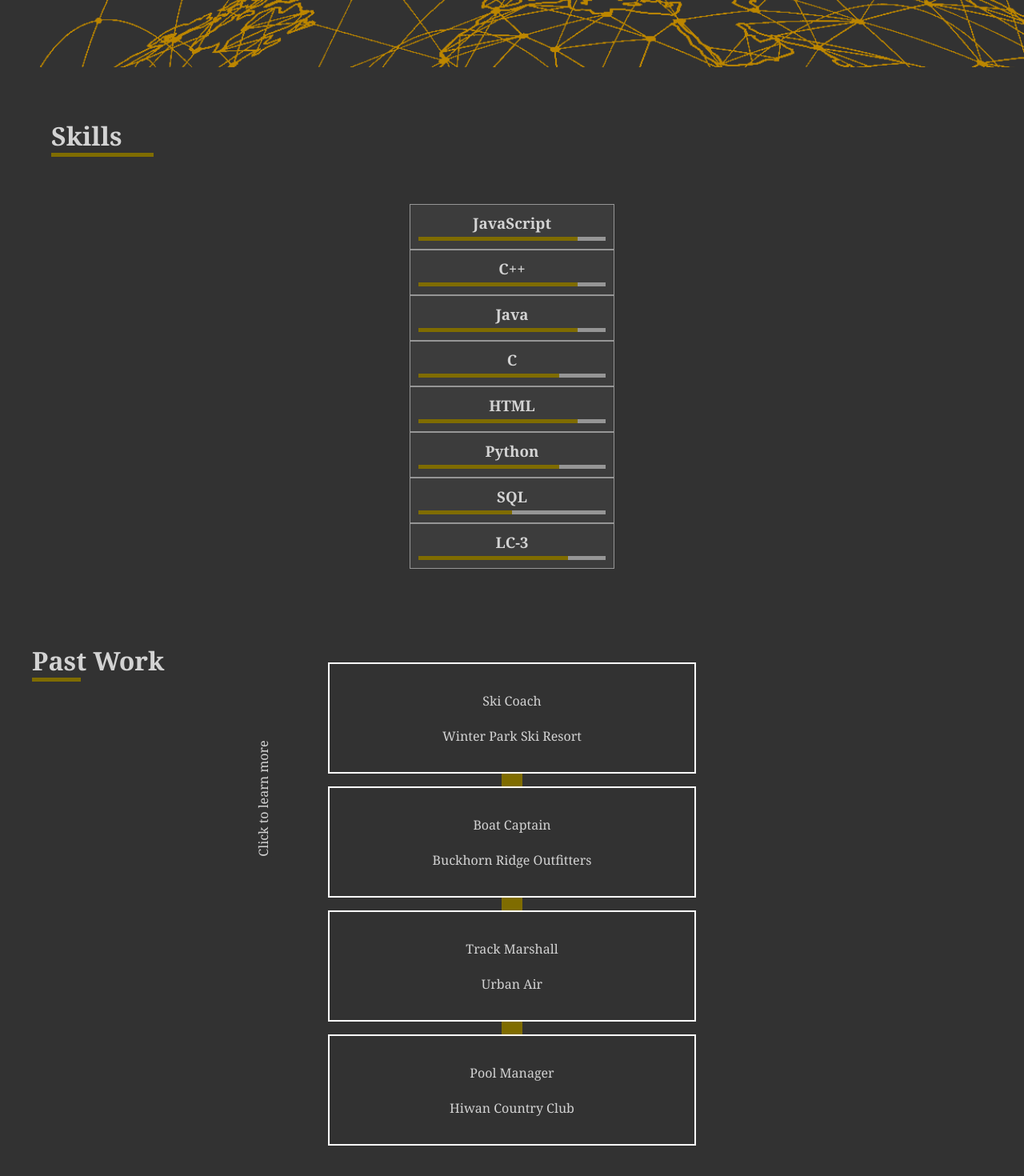
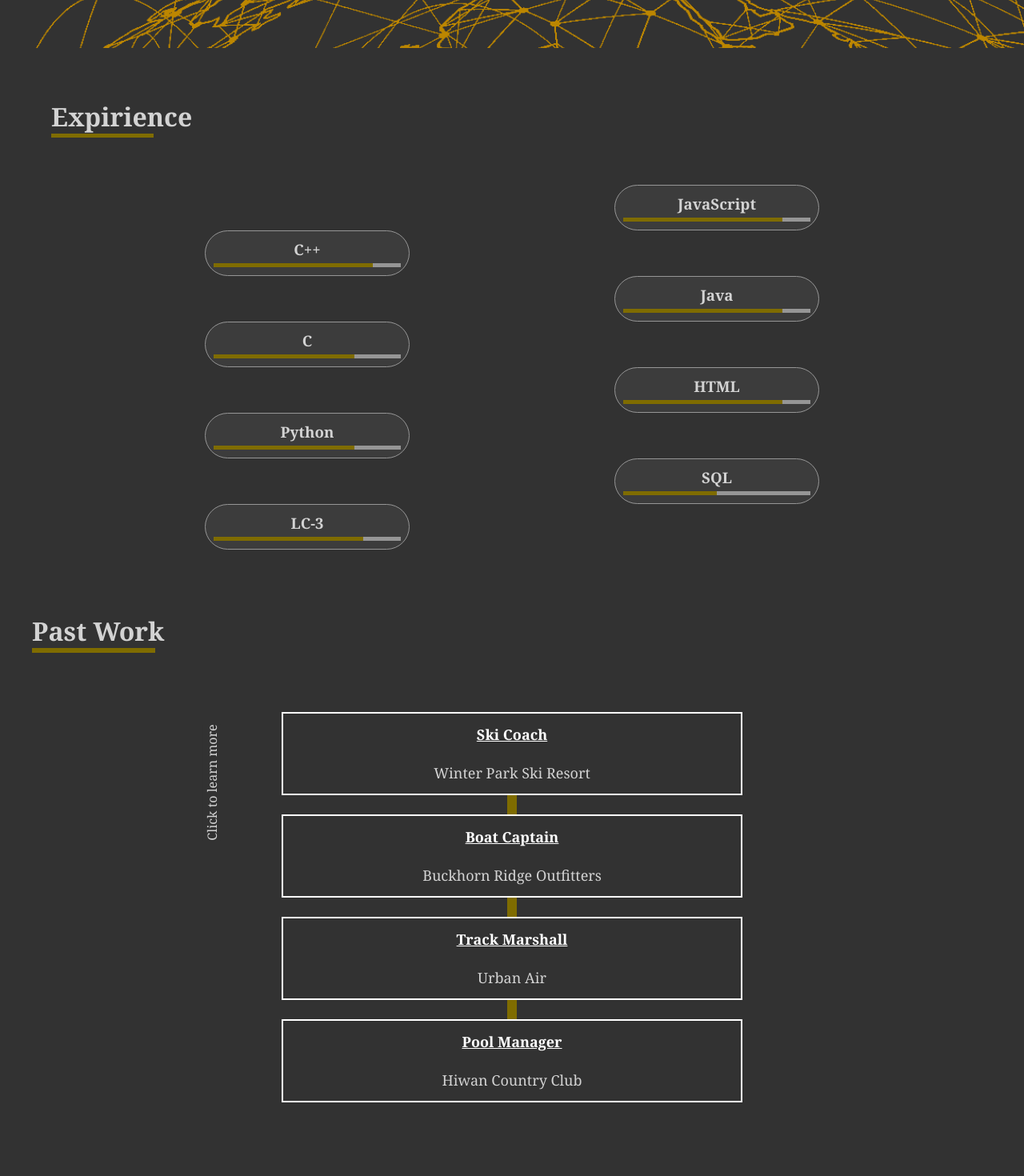
Before and after one commit to jstrande99/jstrande-react, a React (Create React App) app: page / in a window 1280 px wide. Shown: the part 740-2210 px from the top of the page at 80% size. After the commit the page ends 2187 px from the top, so only its background shows below. Built offline with nearby package versions, Linux system fonts and the light colour scheme; some icons are missing.

Commit message:
updated popups

```diff
--- a/src/App.css
+++ b/src/App.css
@@ -21,12 +21,12 @@
 
 .bodies{
   /* background-color: rgb(50, 50, 50); */
-  height: 93vh;
+  height: 90vh;
   /* color: lightgray; */
   position: relative;
 }
 .smallBody{
-  height: 85vh;
+  height: auto;
 }
 
 .work {
--- a/src/Components/NavBar.css
+++ b/src/Components/NavBar.css
@@ -1,6 +1,6 @@
 .navbar {
-    background: rgb(50, 50, 50);
-    height: 80px;
+    /* background: rgb(50, 50, 50); */
+    height: 10vh;
     display: flex;
     justify-content: center;
     align-items: center;
@@ -9,6 +9,7 @@
     top: 0;
     z-index: 999;
     color: lightgray;
+    background: transparent;
   }
 
   .navbar-container {
@@ -17,6 +18,9 @@
     align-items: center;
     height: 80px;
     max-width: 1500px;
+    border-radius: 15vh;
+    background-color: rgb(27, 27, 27);
+    padding-left: 3vw;
   }
 
   .navbar-logo {
@@ -28,6 +32,7 @@
     font-size: 2rem;
     display: flex;
     align-items: center;
+    background: transparent;
   }
 
   .fa-typo3 {
@@ -44,6 +49,7 @@
     width: 60vw;
     justify-content: end;
     margin-right: 2rem;
+    background: transparent;
   }
 
   .nav-item {
@@ -57,6 +63,7 @@
     text-decoration: none;
     padding: 0.5rem 1rem;
     height: 100%;
+    background: rgb(27, 27, 27);
   }
 
   .nav-links:hover {
@@ -80,7 +87,11 @@
     .NavbarItems {
       position: relative;
     }
-
+    .navbar-container{
+      width: 90vw;
+      position: relative;
+      top: -1vh;
+    }
     .nav-menu {
       display:block;
       /* flex-direction: column; */
--- a/src/Pages/Languages.css
+++ b/src/Pages/Languages.css
@@ -12,6 +12,7 @@
     display: flex;
     flex-direction: column;
     align-items: center;
+    margin-bottom: 5vh;
 }
 .skill{
     text-align: center;
@@ -19,6 +20,7 @@
     padding: 10px;
     border: 1px solid rgb(150, 150, 150);
     background-color: rgb(60, 60, 60);
+    border-radius: 10vh;
 }
 h3{
     background-color: transparent;
@@ -50,17 +52,17 @@ h3{
 .lc{
     width: 80%;
 }
+.lefts{
+    position: relative;
+    left: -20%;
+}
+.rights{
+    position: relative;
+    left: 20%;
+}
 @media screen and (max-width: 960px) {
     .LanguagesTitle{
-        padding: 5rem;
-    }
-    .lefts{
-        position: relative;
-        left: -20%;
-    }
-    .rights{
-        position: relative;
-        left: 20%;
+        padding: 2rem;
     }
     .skill{
         width: 40%;
--- a/src/Pages/Languages.js
+++ b/src/Pages/Languages.js
@@ -4,11 +4,11 @@ export default function Languages(){
     return(
         <>
             <div className="LanguagesTitle">
-                <h1>Skills</h1>
+                <h1>Expirience</h1>
                 <div className='underline'></div>
             </div>
             <div className='SkillBody'>
-                <div className='Javascript skill'>
+                <div className='Javascript skill rights'>
                     <h3>JavaScript</h3>
                     <div className='completion'><div className='js overline'></div></div>
                 </div>
@@ -16,15 +16,15 @@ export default function Languages(){
                     <h3>C++</h3>
                     <div className='completion'><div className='js overline'></div></div>
                 </div>
-                <div className='Java skill'>
+                <div className='Java skill rights'>
                     <h3>Java</h3>
                     <div className='completion'><div className='js overline'></div></div>
                 </div>
-                <div className='C skill rights'>
+                <div className='C skill lefts'>
                     <h3>C</h3>
                     <div className='completion'><div className='cc overline'></div></div>
                 </div>
-                <div className='Htmls skill'>
+                <div className='Htmls skill rights'>
                     <h3>HTML</h3>
                     <div className='completion'><div className='js overline'></div></div>
                 </div>
@@ -32,11 +32,11 @@ export default function Languages(){
                     <h3>Python</h3>
                     <div className='completion'><div className='py overline'></div></div>
                 </div>
-                <div className='SQL skill'>
+                <div className='SQL skill rights'>
                     <h3>SQL</h3>
                     <div className='completion'><div className='sq overline'></div></div>
                 </div>
-                <div className='LC skill rights'>
+                <div className='LC skill lefts'>
                     <h3>LC-3</h3>
                     <div className='completion'><div className='lc overline'></div></div>
                 </div>
--- a/src/Pages/Work.css
+++ b/src/Pages/Work.css
@@ -1,75 +1,75 @@
 /* WORK CSS */
 .workLinks{
-    /* height: 100%; */
-    width: 100%;
     display: flex;
     flex-direction: column;
-    padding: 5%;
+    padding: 5vh;
     align-items: center;
 }
 .underline1{
     position: absolute;
-    width: 25%;
-    height: 5px;
+    width: 12vw;
+    height: .8vh;
     background-color: rgb(127, 108, 0);
 }
 .clickEm{
     position:absolute;
     transform: rotate(270deg);
-    left: 20%;
-    top: 30%;
+    left: 15vw;
+    top: 30vh;
 }
 .popup-overlay{
     background: transparent;
 }
 .workTitle{
-    position:absolute;
+    position:relative;
     z-index: 10;
     padding: 5vh;
     background: transparent;
 }
 .timeline{
     height: 50vh;
-    width: 2%;
+    width: 1vw;
     background-color: rgb(127, 108, 0);
     position: absolute;
     z-index: 0;
-    top: 20%;
+    top: 30vh;
 }
 .innerWork{
     border: 2px solid white;
     background-color: rgb(50, 50, 50);
-    padding: 3%;
-    width: 40%;
-    font-size: 100%;
-    margin-bottom: 2vh;
+    padding: 5px;
+    width: 45vw;
+    height: 13vh;
+    font-size: 18px;
+    margin-bottom: 3vh;
     z-index: 10;
 }
 .popDiv{
     text-align: center;
-    padding: 5%;
+    padding: 20px;
 }
 .popDescription{
-    padding: 5%;
-    font-size: 125%;
+    padding: 20px;
+    font-size: 130%;
+}
+.ttl{
+    text-decoration-line: underline;
+    color: white;
+    /* color: rgb(127, 108, 0); */
 }
 
 @media screen and (max-width: 960px) {
     .underline1{
-        width: 15%;
+        width: 40vw;
     }
     .workLinks{
-        padding-top: 10vh;
-    }
-    .timeline{
-        margin-top: 20vh;
-        top: 0%;
+        padding-top: 3vh;
     }
     .innerWork{
         margin: 2vh;
     }
     .clickEm{
-        left: -2.5%;
-        top: 30%;
+        left: 0vw;
+        top: 30vh;
     }
 }
--- a/src/Pages/Work.js
+++ b/src/Pages/Work.js
@@ -11,33 +11,78 @@ export default function Work(){
         </div>
         <div className='workLinks'>
             <p className='clickEm'>Click to learn more</p>
-            <Popup contentStyle={{background: "rgb(50, 50, 50)", border: "2px solid white", height:"50%",width: "100%"}} trigger={<button className='innerWork'>Ski Coach<br/><br/>Winter Park Ski Resort</button>}>
+            <Popup
+                contentStyle={
+                    {background: "rgb(50, 50, 50)",
+                    border: "2px solid white",
+                    height:"auto",
+                    width: "80vw"}}
+                    trigger={
+                        <button className='innerWork'>
+                            <b className='ttl'>Ski Coach</b><br/><br/>Winter Park Ski Resort
+                        </button>
+                    }
+            >
             <div className='popDiv'>
-                <h2 className='wp'>Freestyle Ski Coach</h2>
+                <h2>Freestyle Ski Coach</h2>
                 <p className='popDescription'>
                     Coaching is a chance for Jordan to give back to the community that he was raised in. Coaching teenagers to improve techniques and sharpen their skills, all while influencing moral development. Assist with seasonal decision making that may occur. While upholding the resorts main values; Integrity, Excellence and Team.
                 </p>
             </div>
             </Popup>
-            <Popup contentStyle={{background: "rgb(50, 50, 50)", border: "2px solid white", height:"50%",width: "100%"}} trigger={<button className='innerWork'>Boat Captain<br/><br/>Buckhorn Ridge Outfitters</button>}>
+            <Popup
+                contentStyle={
+                    {background: "rgb(50, 50, 50)",
+                    border: "2px solid white",
+                    height:"auto",
+                    width: "80vw"}}
+                    trigger={
+                        <button className='innerWork'>
+                            <b className='ttl'>Boat Captain</b><br/><br/>Buckhorn Ridge Outfitters
+                        </button>
+                }
+            >
             <div className='popDiv'>
-                <h2 className='wp'>Charter Boat Captain</h2>
+                <h2>Charter Boat Captain</h2>
                 <p className='popDescription'>
                     Provided a fun and safe boating experience for clients from around the globe. As a captain, the correct decisions must be made quickly to assure the safety of the clients. Multitasking is a skill that becomes enhanced from dealing with clients and operating a vessel. Jordan worked his way from captioning to managing and coordinating other captains in his final year of working with Buckhorn Ridge Outfitters.
                 </p>
             </div>
             </Popup>
-            <Popup contentStyle={{background: "rgb(50, 50, 50)", border: "2px solid white", height:"50%",width: "100%"}} trigger={<button className='innerWork'>Track Marshall<br/><br/>Urban Air</button>}>
+            <Popup
+                contentStyle={
+                    {background: "rgb(50, 50, 50)",
+                    border: "2px solid white",
+                    height:"auto",
+                    width: "80vw"}}
+                    trigger={
+                        <button className='innerWork'>
+                            <b className='ttl'>Track Marshall</b><br/><br/>Urban Air
+                        </button>
+                }
+            >
                 <div className='popDiv'>
-                    <h2 className='urban'>Track Marshall / Shift Lead</h2>
+                    <h2>Track Marshall / Shift Lead</h2>
                     <p className='popDescription'>
                         Assisted in the construction and grand opening activities of the Fort Collins location. Effectively managed and communicated with go-kart employees and guests. Maintained and serviced go-karts to ensure vehicles are up to quality standards. Providing a safe and fun environment for all guests.
                     </p>
                 </div>
             </Popup>
-            <Popup contentStyle={{background: "rgb(50, 50, 50)", border: "2px solid white", height:"50%",width: "100%"}} trigger={<button className='innerWork'>Pool Manager<br/><br/>Hiwan Country Club</button>}>
+            <Popup
+                contentStyle={
+                    {background: "rgb(50, 50, 50)",
+                    border: "2px solid white",
+                    height:"auto",
+                    width: "80vw"}}
+                    trigger={
+                        <button className='innerWork'>
+                            <b className='ttl'>Pool Manager</b><br/><br/>Hiwan Country Club
+                            </button>
+
+                }
+            >
                 <div className='popDiv'>
-                    <h2 className='urban'>Pool Manager</h2>
+                    <h2>Pool Manager</h2>
                     <p className='popDescription'>
                         Oversaw and coordinated over 20 staff members to ensure that the facility is being ran efficiently. Working with the General Manager, and the owners to make decisions that benefit the club the best. From budgeting to organizing events for members to enjoy. Attended high level meetings among all of the managers and the owners. Preformed semi-annual trainings to ensure that the staff is up to date on all first aid techniques.
                     </p>
```
Also changed, not shown: src/Pages/Home.css (+3 -65 lines).
